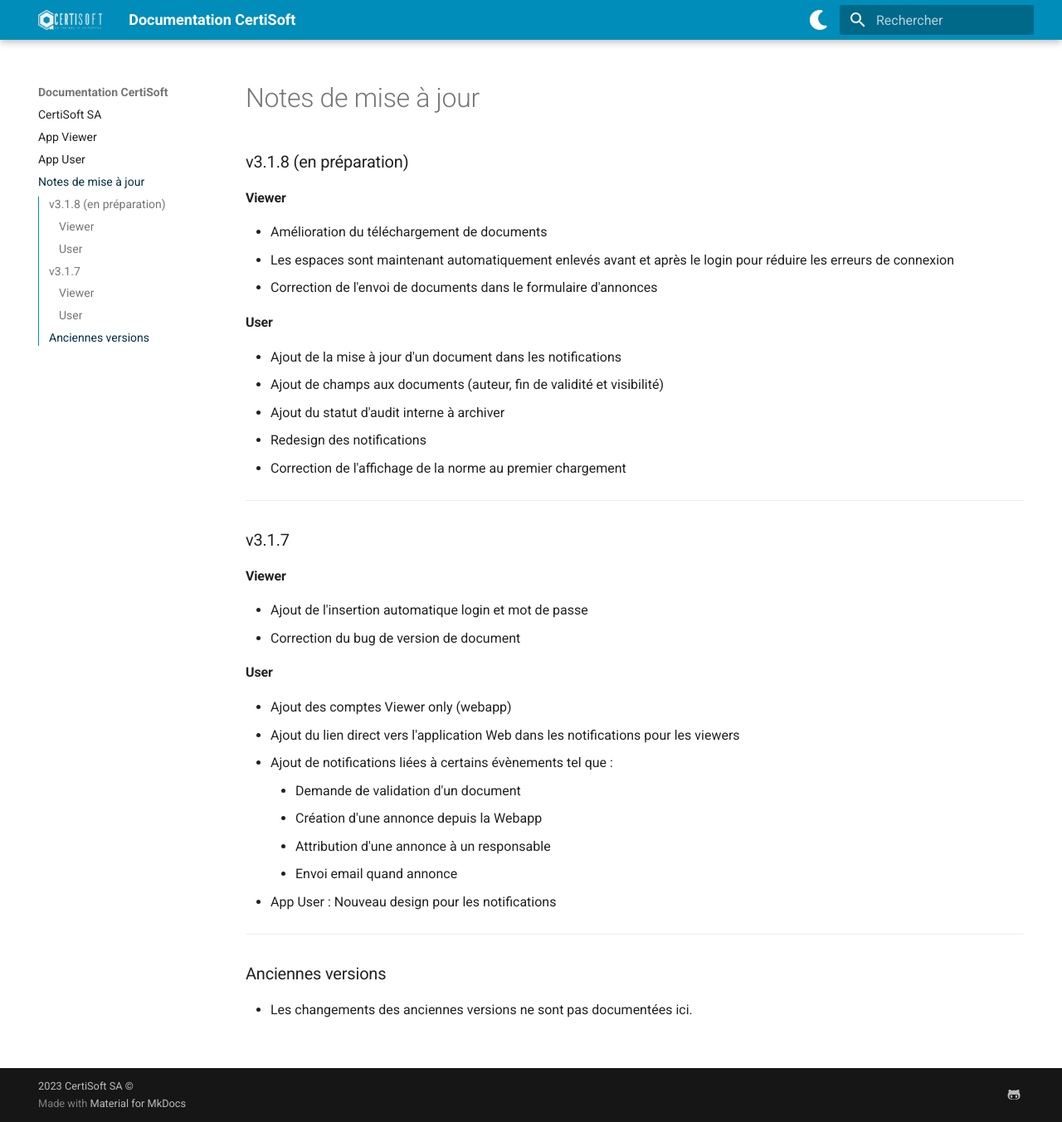
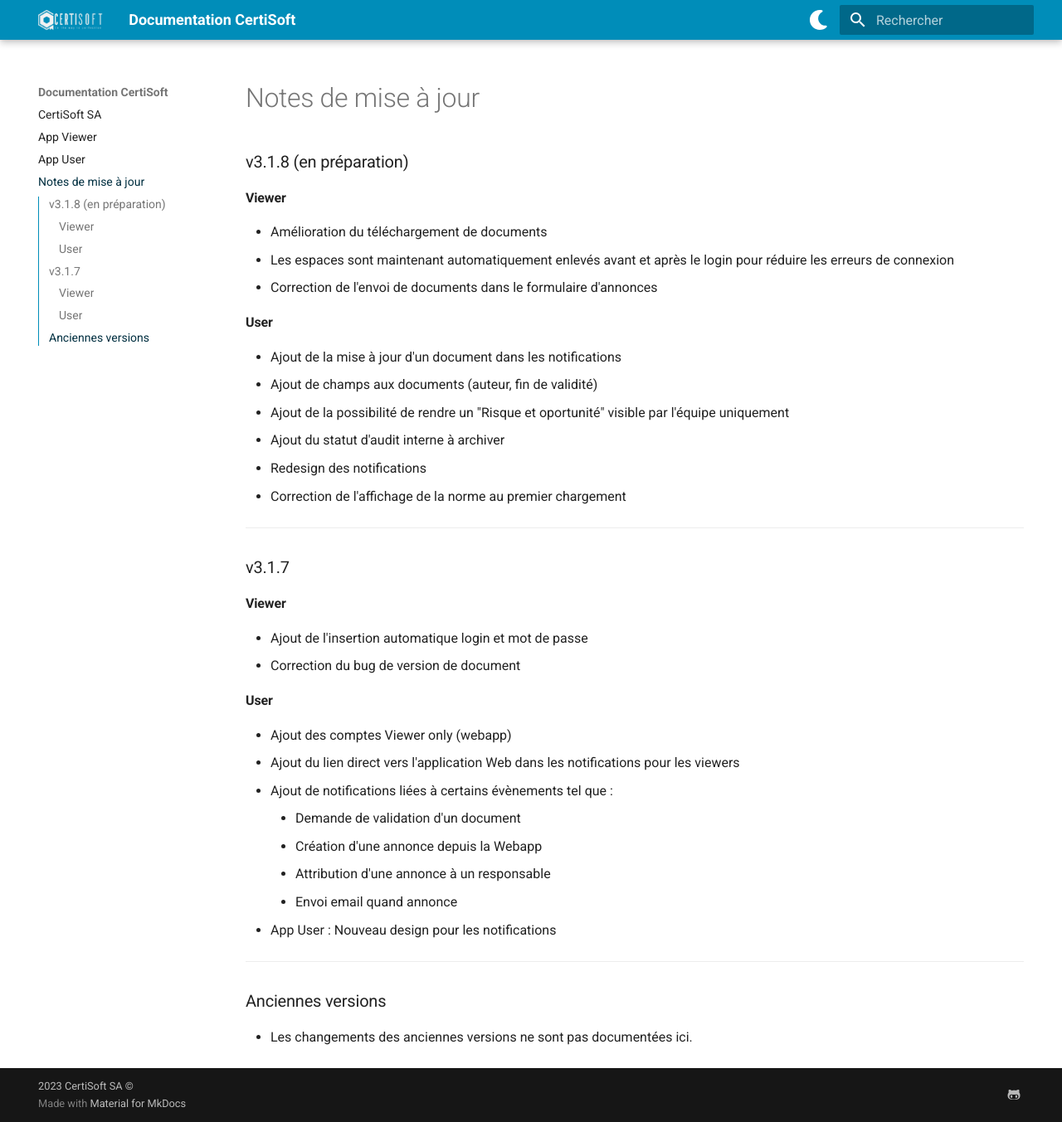
Before and after one commit to Bm-s/certisoft-docs, an MkDocs documentation site: the page built from docs/04_release-notes.md, in a window 1280 px wide and 1353 px high. Shown: the whole window at 83% size. Built offline with MkDocs 1.6.1 and Material for MkDocs 9.7.7, drawn with Linux system fonts in a browser that asks for light colours.

Commit message:
added some infos

```diff
--- a/docs/04_release-notes.md
+++ b/docs/04_release-notes.md
@@ -9,7 +9,8 @@
 
 #### User
 - Ajout de la mise à jour d'un document dans les notifications
-- Ajout de champs aux documents (auteur, fin de validité et visibilité)
+- Ajout de champs aux documents (auteur, fin de validité)
+- Ajout de la possibilité de rendre un "Risque et oportunité" visible par l'équipe uniquement
 - Ajout du statut d'audit interne à archiver
 - Redesign des notifications
 - Correction de l'affichage de la norme au premier chargement
```
